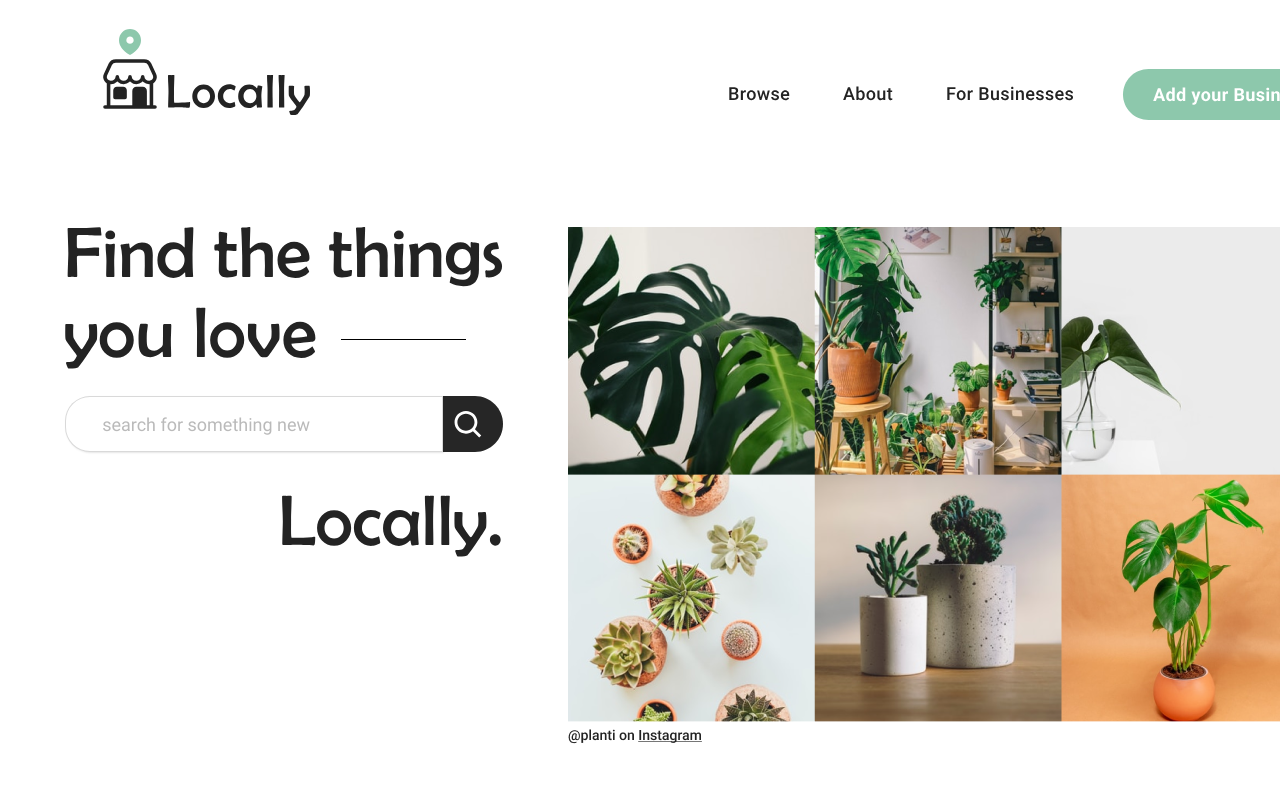
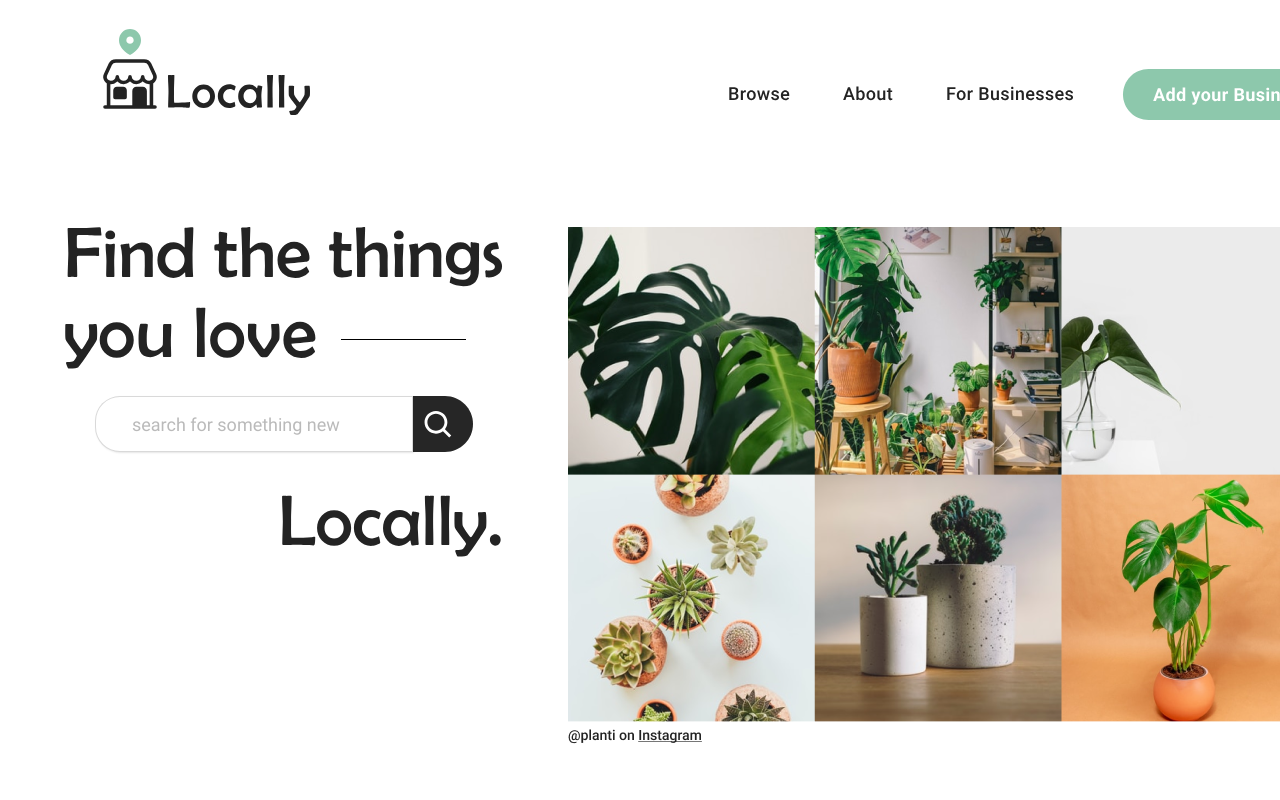
Before and after one commit to ashychiu/locally-social-media-directory, a React (Create React App) app: page /home in a window 1280 px wide. Shown: the top 800 px of the page. Built offline with nearby package versions, Linux system fonts and the light colour scheme.

Commit message:
Update dependancies

```diff
--- a/package.json
+++ b/package.json
@@ -14,6 +14,7 @@
     "react-router-dom": "5.3",
     "react-scripts": "5.0.0",
     "sass": "^1.48.0",
+    "svgo": "^2.8.0",
     "web-vitals": "^2.1.3"
   },
   "scripts": {
--- a/src/Pages/HomePage/HomePage.scss
+++ b/src/Pages/HomePage/HomePage.scss
@@ -18,7 +18,7 @@
     margin-left: 38%;
   }
   &__search {
-    width: 95%;
+    width: 80%;
     @include flex-row-center;
     margin: 24px 0 40px 0;
   }
```
Also changed, not shown: 1 other file (tests, documents, lock files or other folders).
